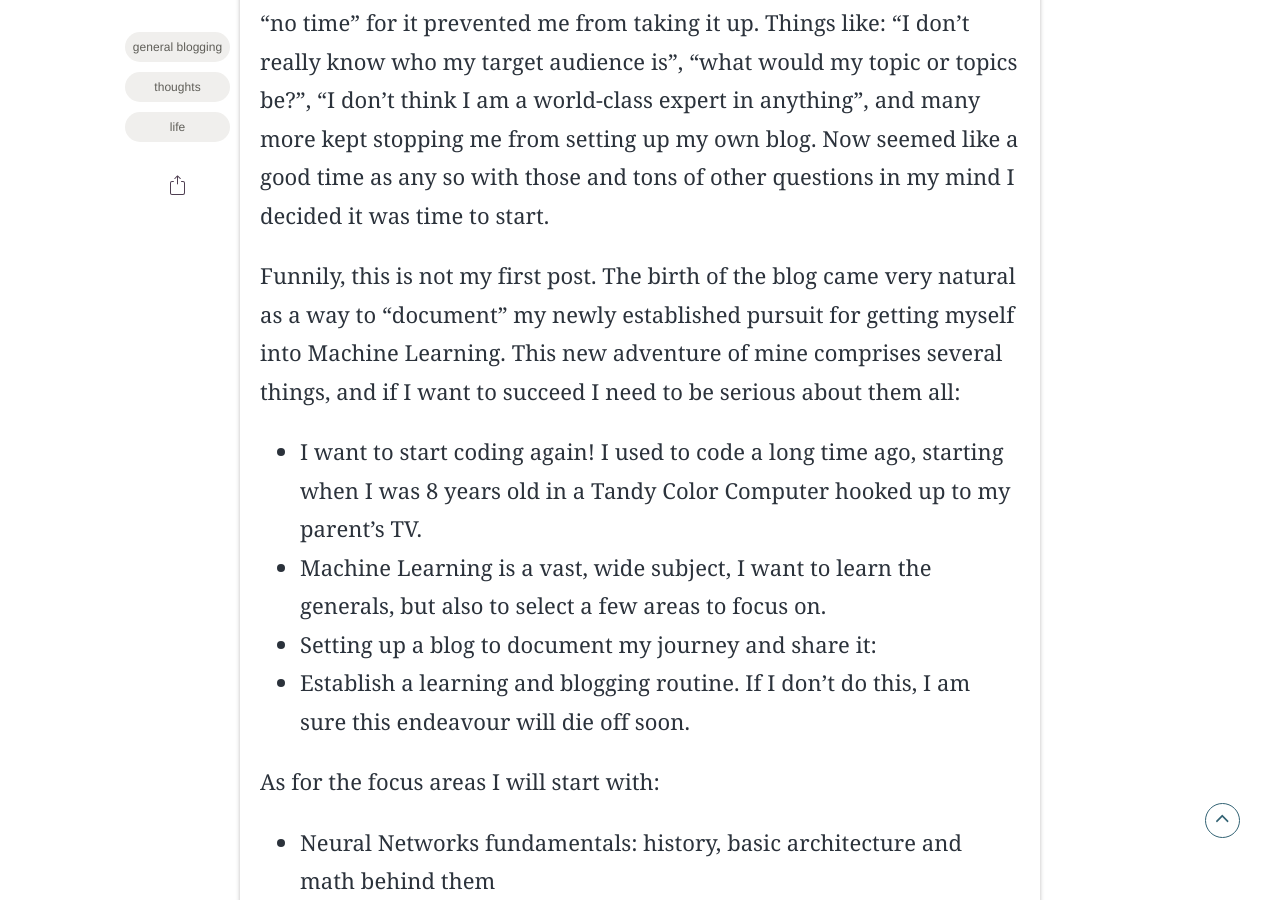
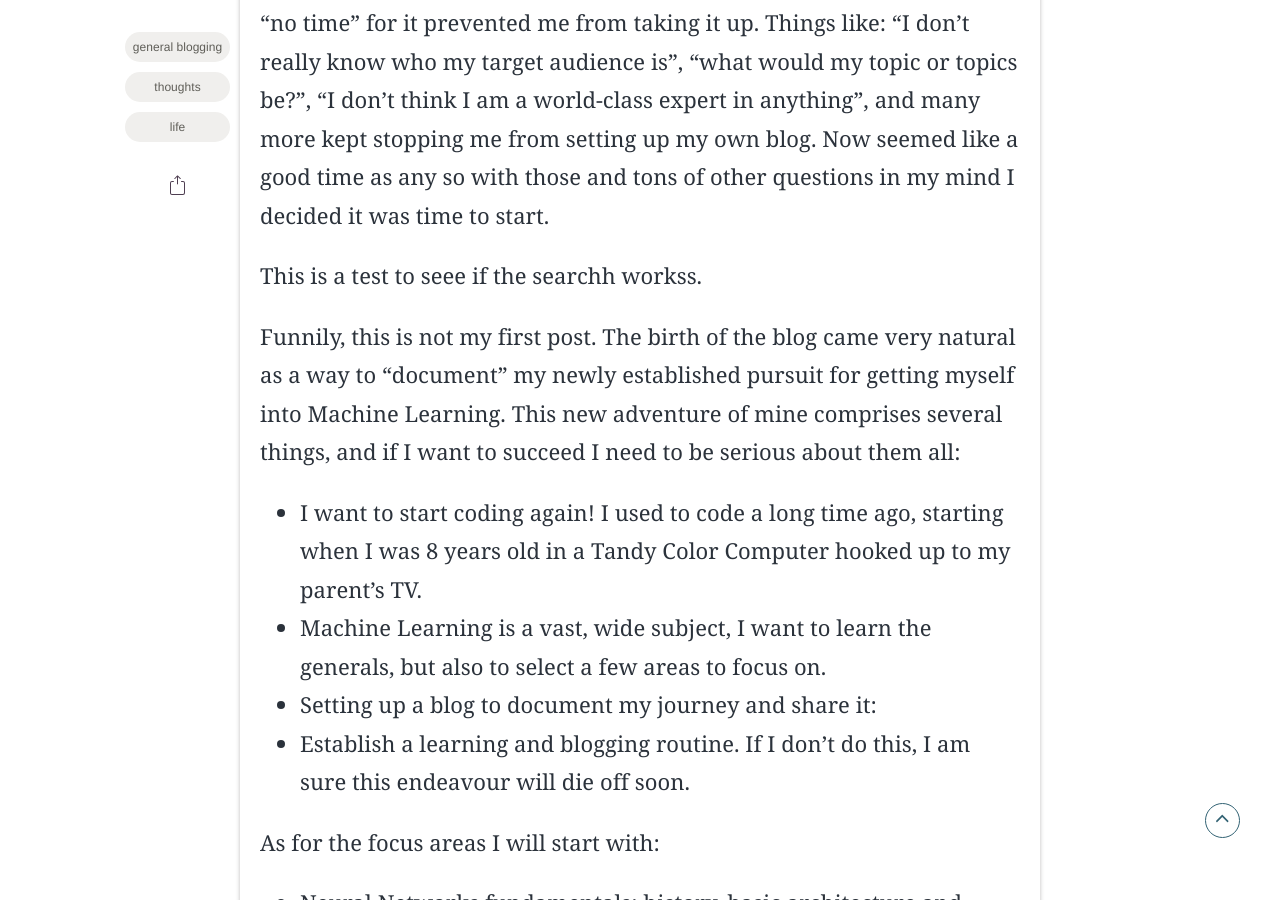
Before and after one commit to Navid200/b25a9, a Jekyll site: the page built from _posts/2021-03-24-starting-the-adventure.md, in a window 1280 px wide and 900 px high, scrolled down 988 px. Built offline with Jekyll 4.4.1, drawn with Linux system fonts in a browser that asks for light colours; some web fonts are replaced; comment, search, counter and statistics services are not loaded.

Commit message:
Update 2021-03-24-starting-the-adventure.md

```diff
--- a/_posts/2021-03-24-starting-the-adventure.md
+++ b/_posts/2021-03-24-starting-the-adventure.md
@@ -10,6 +10,8 @@ author: Armando Maynez
 description: "Midlife career change: a disaster or an opportunity?"
 ---
 In the midst of a global pandemic caused by the SARS-COV2 coronavirus; I decided to start blogging. I wanted to blog since a long time, I have always enjoyed writing, but many unknowns and having "no time" for it prevented me from taking it up. Things like: "I don't really know who my target audience is", "what would my topic or topics be?", "I don't think I am a world-class expert in anything", and many more kept stopping me from setting up my own blog. Now seemed like a good time as any so with those and tons of other questions in my mind I decided it was time to start.
+
+This is a test to seee if the searchh workss.
 
 Funnily, this is not my first post. The birth of the blog came very natural as a way to "document" my newly established pursuit for getting myself into Machine Learning. This new adventure of mine comprises several things, and if I want to succeed I need to be serious about them all:
 - I want to start coding again! I used to code a long time ago, starting when I was 8 years old in a Tandy Color Computer hooked up to my parent's TV.
```
